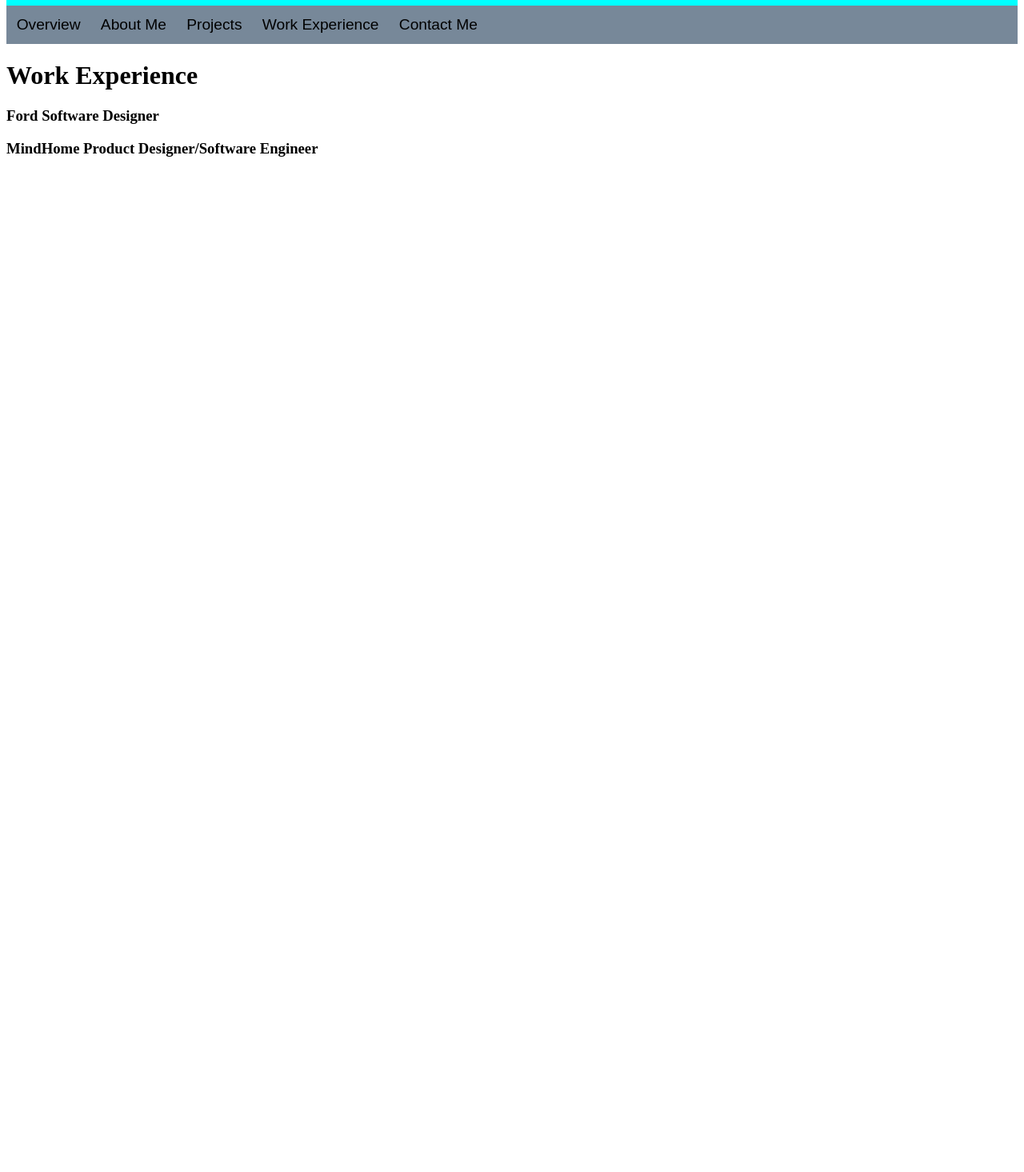
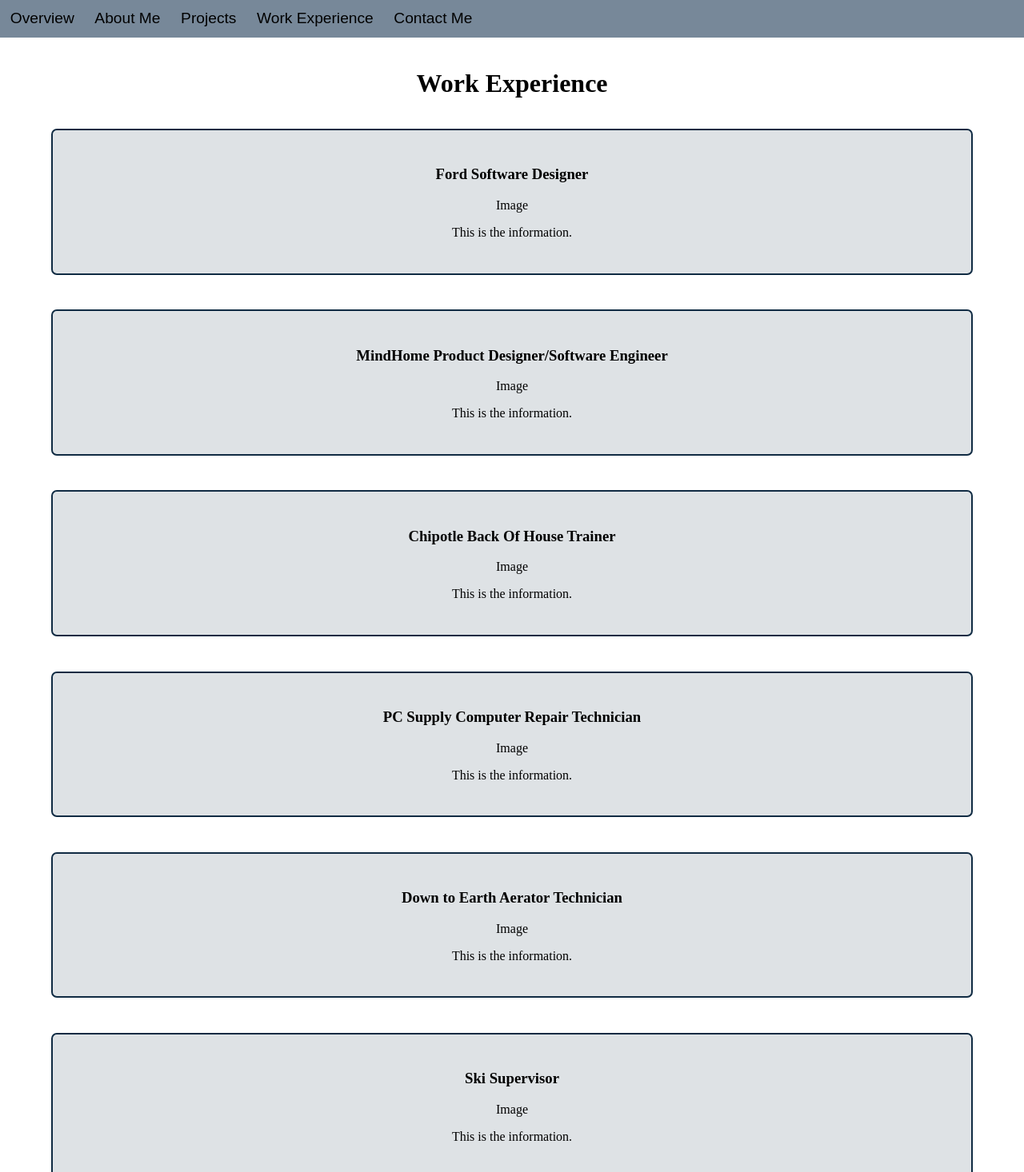
Before and after one commit to nathanworrel/nathanworrel, a React (Create React App) app in the folder client/: page /WorkExperience in a window 1280 px wide. Shown: the part 100-1566 px from the top of the page at 80% size. Before the commit the page ends 800 px from the top, so only its background shows below. Built offline with nearby package versions, Linux system fonts and the light colour scheme.

Commit message:
added information and styling to the Work Experience Page

```diff
--- a/client/public/index.html
+++ b/client/public/index.html
@@ -2,30 +2,15 @@
 <html lang="en">
 <head>
     <meta charset="utf-8" />
-    <link rel="icon" href="%PUBLIC_URL%/favicon.ico" />
     <meta name="viewport" content="width=device-width, initial-scale=1" />
     <meta name="theme-color" content="#000000" />
     <meta
             name="description"
             content="Web site created using create-react-app"
     />
-    <link rel="apple-touch-icon" href="%PUBLIC_URL%/logo192.png" />
-    <!--
-      manifest.json provides metadata used when your web app is installed on a
-      user's mobile device or desktop. See https://developers.google.com/web/fundamentals/web-app-manifest/
-    -->
-    <link rel="manifest" href="%PUBLIC_URL%/manifest.json" />
-    <!--
-      Notice the use of %PUBLIC_URL% in the tags above.
-      It will be replaced with the URL of the `public` folder during the build.
-      Only files inside the `public` folder can be referenced from the HTML.
-      Unlike "/favicon.ico" or "favicon.ico", "%PUBLIC_URL%/favicon.ico" will
-      work correctly both with client-side routing and a non-root public URL.
-      Learn how to configure a non-root public URL by running `npm run build`.
-    -->
     <title>Nathan's Personal Site</title>
 </head>
-<body>
+<body style="margin: 0px">
 <div id="root"></div>
 <!--
   This HTML file is a template.
--- a/client/src/generalComponents/footer/FooterCSS.css
+++ b/client/src/generalComponents/footer/FooterCSS.css
@@ -1,5 +1,7 @@
 .footer{
-    background: lightslategrey;
     text-align: center;
-    font-size: 120%;
+    font-size: 100%;
+    padding-top: 1%;
+    margin-top:2%;
+    border-top: 2px solid #102B43;
 }
--- a/client/src/generalComponents/header/Header.tsx
+++ b/client/src/generalComponents/header/Header.tsx
@@ -9,11 +9,11 @@
     }
     return(
         <>
-            <div className="header-name">
+            <header className="header-name">
                 <p className="header-name-text">
                     Nathaniel Worrel
                 </p>
-            </div>
+            </header>
             <div className="header-button">
                 <button className="header-button-text"
                         onClick={()=>{changePage('/')}}>
--- a/client/src/welcomePage/Welcome.tsx
+++ b/client/src/welcomePage/Welcome.tsx
@@ -3,7 +3,7 @@
 
 function Welcome() {
     return(
-        <main>
+        <>
             <Header/>
             <h1 id="welcome">
                 Welcome!!
@@ -20,7 +20,7 @@
                 </div>
             </div>
             <Footer/>
-        </main>
+        </>
     )
 }
 
--- a/client/src/workExperiencePage/WorkExperience.tsx
+++ b/client/src/workExperiencePage/WorkExperience.tsx
@@ -1,21 +1,74 @@
 import {Header} from "../generalComponents/header/Header";
+import {Footer} from "../generalComponents/footer/Footer";
+import "./WorkExperienceCSS.css";
 
 function WorkExperience() {
     return(
         <main>
             <Header/>
-            <h1>Work Experience</h1>
+            <h1 className="title-info">Work Experience</h1>
             <div id="work-experience-info">
-                <div>
+                <div className="experience-box">
                     <h3>Ford Software Designer</h3>
+                    <div>
+                        <span>Image</span>
+                        <p>
+                            This is the information.
+                        </p>
+                    </div>
                 </div>
-                <div>
+                <span>&nbsp;&nbsp;</span>
+                <div className="experience-box">
                     <h3>MindHome Product Designer/Software Engineer</h3>
+                    <div>
+                        <span>Image</span>
+                        <p>
+                            This is the information.
+                        </p>
+                    </div>
                 </div>
-                <div>
-
+                <span>&nbsp;&nbsp;</span>
+                <div className="experience-box">
+                    <h3>Chipotle Back Of House Trainer</h3>
+                    <div>
+                        <span>Image</span>
+                        <p>
+                            This is the information.
+                        </p>
+                    </div>
+                </div>
+                <span>&nbsp;&nbsp;</span>
+                <div className="experience-box">
+                    <h3>PC Supply Computer Repair Technician</h3>
+                    <div>
+                        <span>Image</span>
+                        <p>
+                            This is the information.
+                        </p>
+                    </div>
+                </div>
+                <span>&nbsp;&nbsp;</span>
+                <div className="experience-box">
+                    <h3>Down to Earth Aerator Technician</h3>
+                    <div>
+                        <span>Image</span>
+                        <p>
+                            This is the information.
+                        </p>
+                    </div>
+                </div>
+                <span>&nbsp;&nbsp;</span>
+                <div className="experience-box">
+                    <h3>Ski Supervisor</h3>
+                    <div>
+                        <span>Image</span>
+                        <p>
+                            This is the information.
+                        </p>
+                    </div>
                 </div>
             </div>
+            <Footer/>
         </main>
     )
 }
--- /dev/null
+++ b/client/src/workExperiencePage/WorkExperienceCSS.css
@@ -0,0 +1,15 @@
+.title-info{
+    text-align: center;
+    margin: 3%;
+}
+#work-experience-info{
+    text-align: center;
+    margin-bottom: 5%;
+}
+.experience-box{
+    background: #DEE2E5;
+    border: 2px solid #102B43;
+    border-radius: 7px;
+    padding: 2%;
+    margin: 1% 5%;
+}
```
Also changed, not shown: client/package.json (+2 -8 lines), 1 other file (tests, documents, lock files or other folders).
